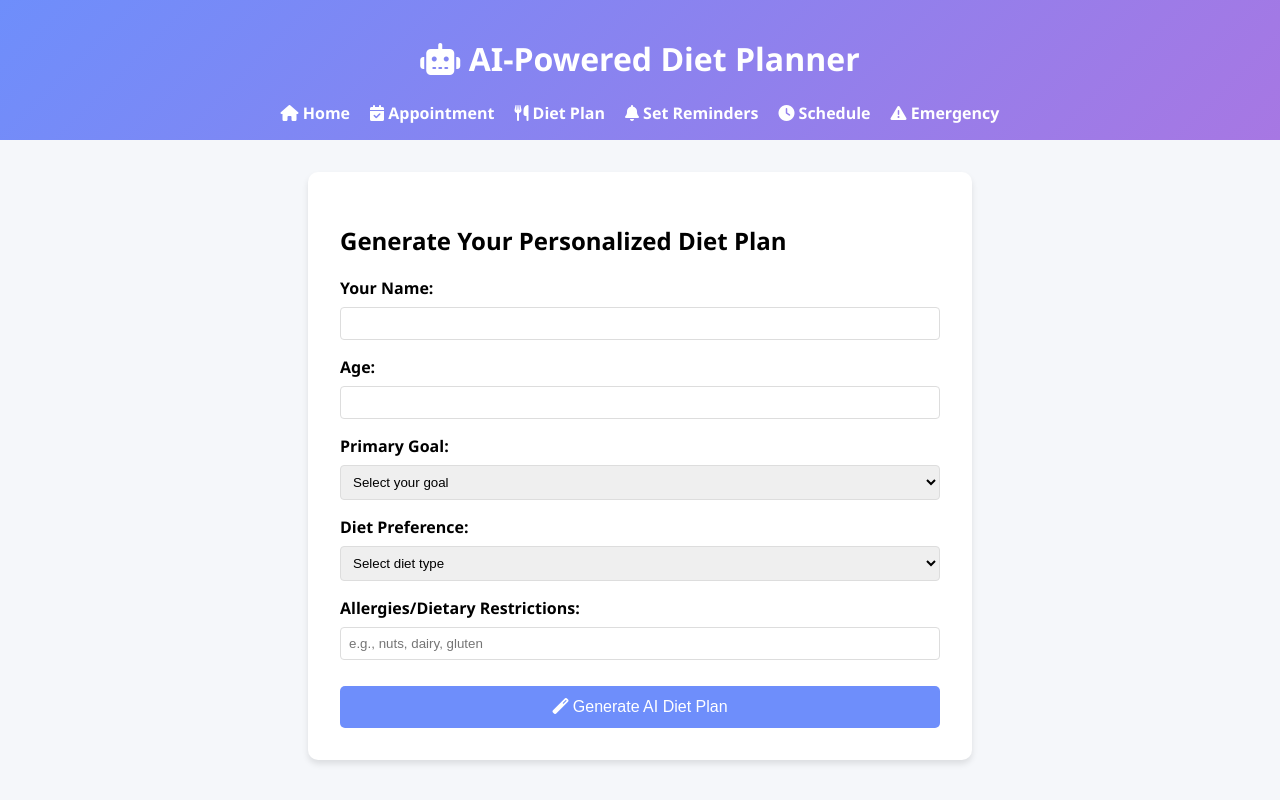
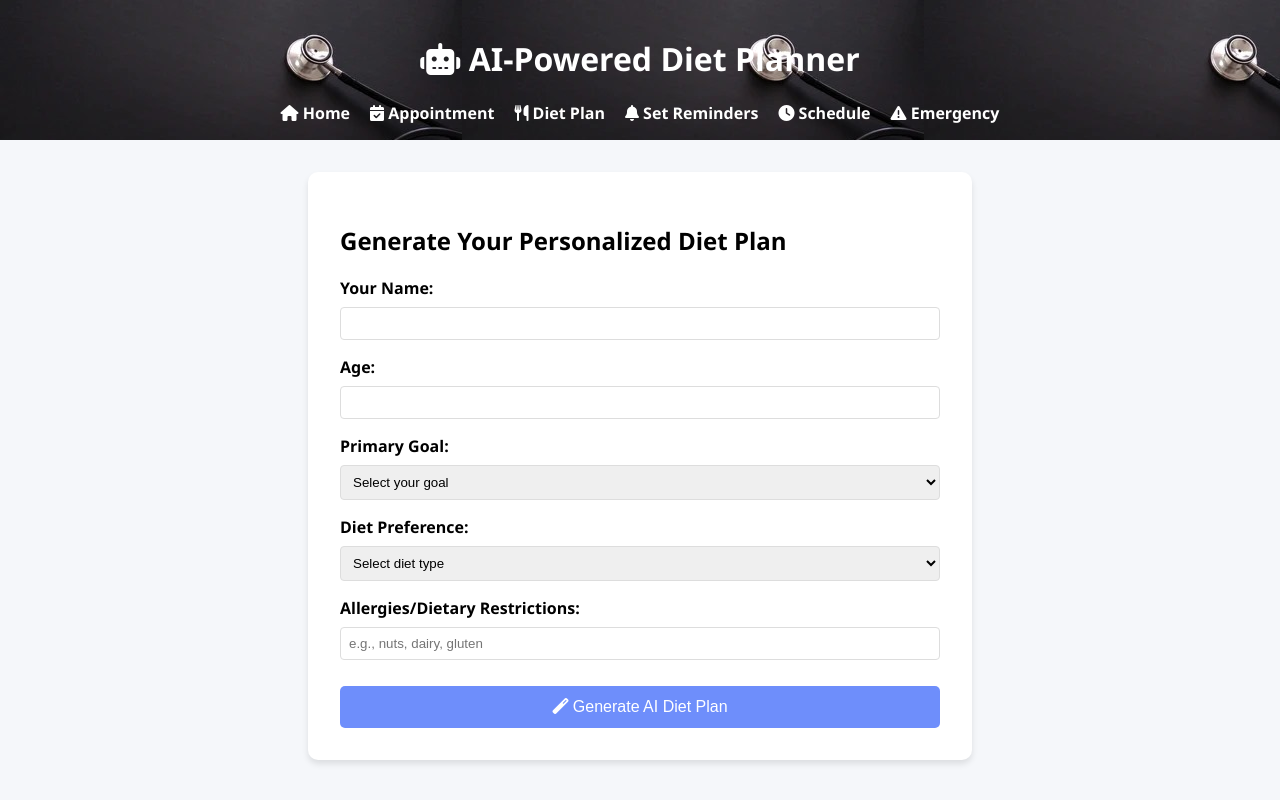
Before and after one commit to jathinreddyt/HEALTHCARE, a website: page diet-plan.html in a window 1280 px wide. Drawn offline with Linux system fonts and the light colour scheme.

Commit message:
Update diet-plan.html

```diff
--- a/diet-plan.html
+++ b/diet-plan.html
@@ -13,7 +13,7 @@
             background-color: #f5f7fa;
         }
         header {
-            background: linear-gradient(135deg, #6e8efb, #a777e3);
+            background-image: url(i.jpg);
             color: white;
             padding: 1rem;
             text-align: center;
```
